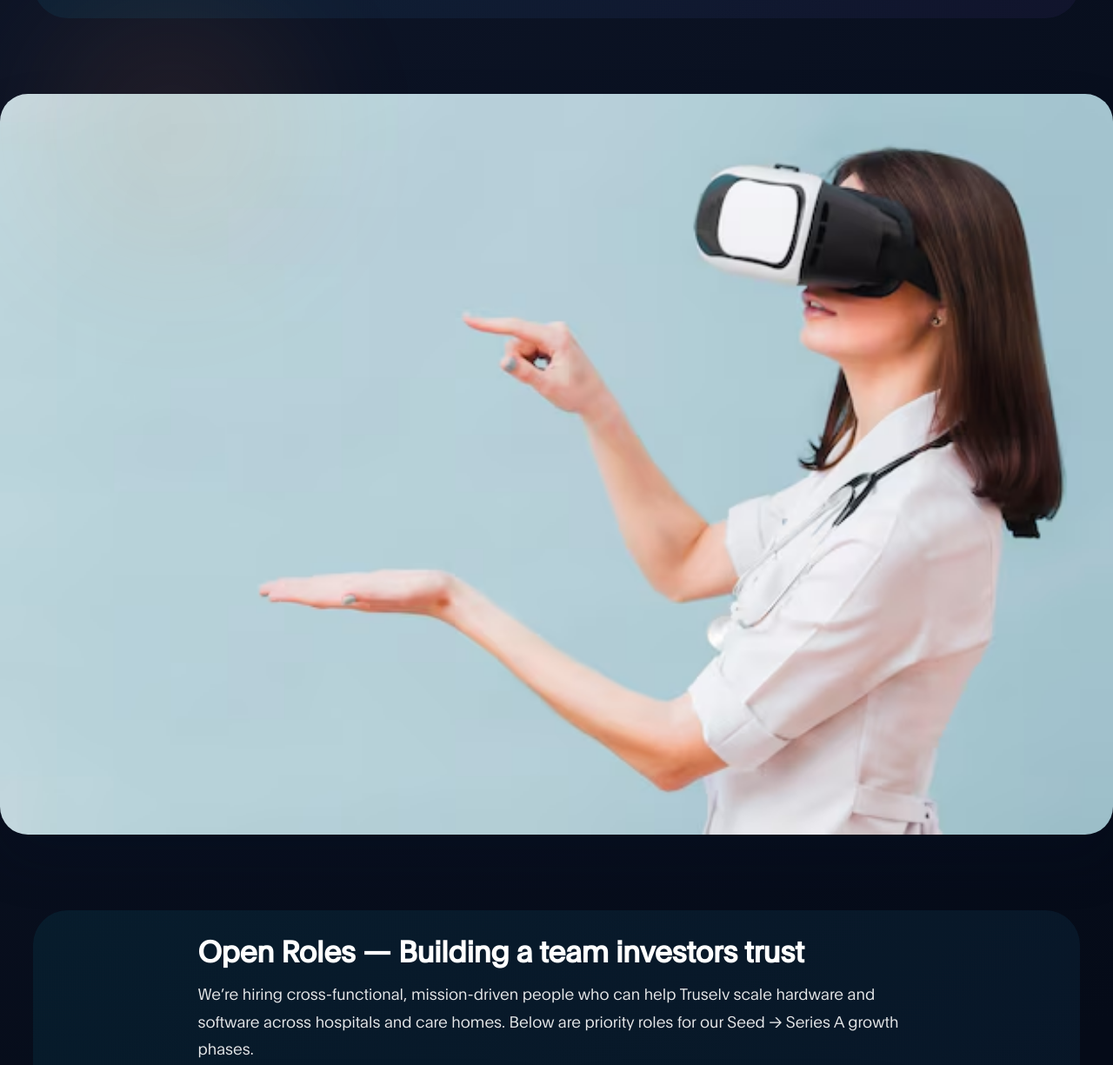
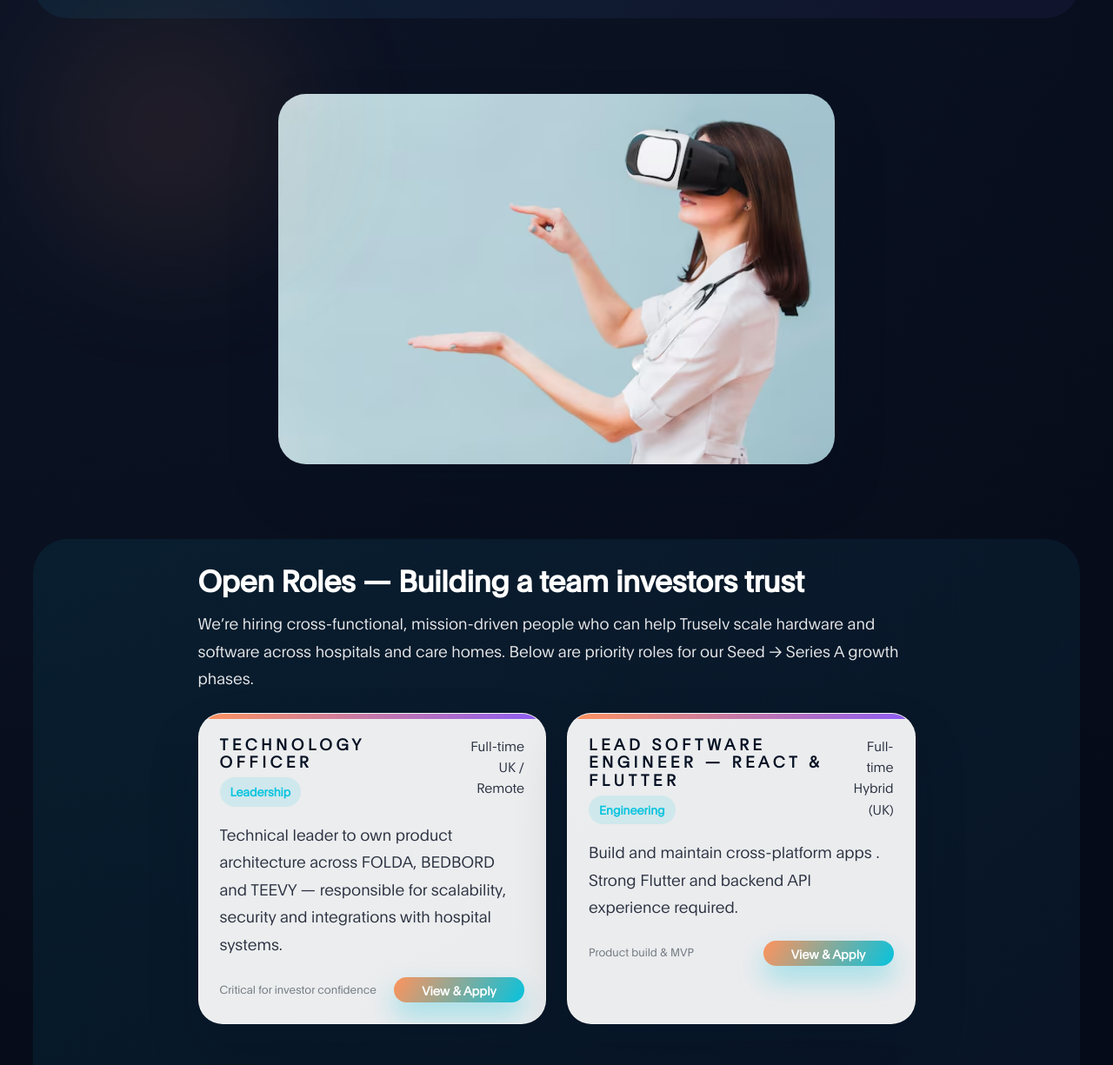
Before and after one commit to EricTweneboah/Truselv-website, a plain HTML site: page careers.html in a window 1280 px wide. Shown: the part 497-1722 px from the top of the page at 87% size. Drawn offline with Linux system fonts and the light colour scheme.

Commit message:
reality image fix

```diff
--- a/css/truselv.css
+++ b/css/truselv.css
@@ -882,6 +882,7 @@
     border-radius: 32px;
     overflow: hidden;
     box-shadow: var(--shadow-soft);
+    width: min(50vw, 900px);
   }
 
   .full-image img {
@@ -1420,9 +1421,14 @@
     margin-bottom:8px;
   }
 
+  .job-card p,
+  .job-card small,
+  .job-meta {
+    color: var(--p-color);
+  }
+
   .job-meta {
     font-size:0.95rem;
-    color:var(--gray-color);
     text-align: right;
   }
 
@@ -1749,3 +1755,20 @@
       margin-left: 0;
     }
   }
+.full-image {
+    margin: 3em auto;
+    border-radius: 32px;
+    overflow: hidden;
+    box-shadow: var(--shadow-soft);
+    max-width: 900px;
+  }
+
+  .full-image img {
+    width: 100%;
+    display: block;
+    transition: transform 0.6s ease;
+  }
+
+  .full-image:hover img {
+    transform: scale(1.03);
+  }
```
